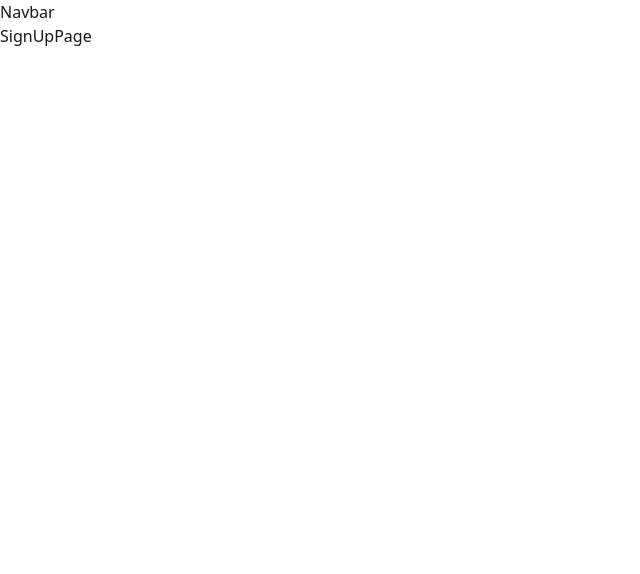
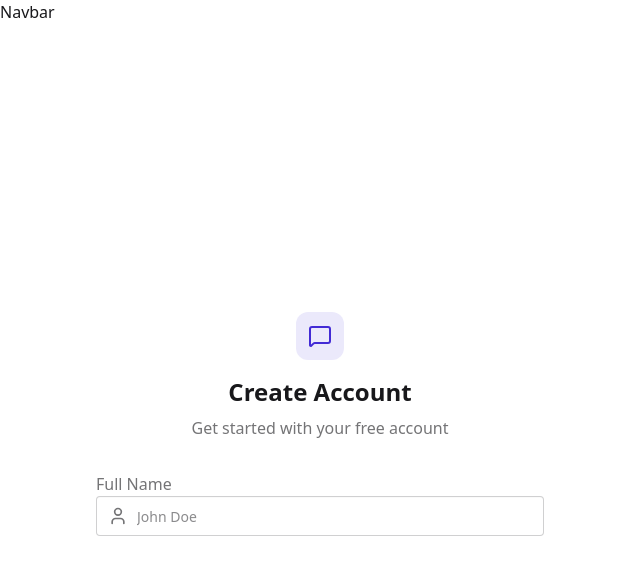
Before and after one commit to EduartePaiva/realtime-chat, a React app in the folder frontend/: page /signup in a window 1280 px wide. Shown: the top 574 px of the page, without its empty margins (0-640 px from the left). Built offline with nearby package versions, Linux system fonts and the light colour scheme; no server answers; the HTML template or start-up script is replaced by a standard one.

Commit message:
building the input page

```diff
--- a/frontend/package.json
+++ b/frontend/package.json
@@ -12,6 +12,7 @@
   "dependencies": {
     "@tailwindcss/vite": "^4.1.17",
     "axios": "^1.13.2",
+    "lucide-react": "^0.554.0",
     "react": "^19.2.0",
     "react-dom": "^19.2.0",
     "react-router": "^7.9.6",
--- a/frontend/src/App.tsx
+++ b/frontend/src/App.tsx
@@ -1,4 +1,4 @@
-import { BrowserRouter, Route, Routes } from "react-router";
+import { BrowserRouter, Navigate, Route, Routes } from "react-router";
 import HomePage from "./pages/home-page.tsx";
 import SignUpPage from "./pages/signup-page.tsx";
 import LoginPage from "./pages/login-page.tsx";
@@ -7,25 +7,32 @@ import ProfilePage from "./pages/profile-page.tsx";
 import Navbar from "./components/navbar.tsx";
 import { useAuthStore } from "./store/use-auth-store.ts";
 import { useEffect } from "react";
+import { Loader } from "lucide-react";
 
 export default function App() {
-  const { authUser, checkAuth } = useAuthStore();
+  const { authUser, checkAuth, isCheckingAuth } = useAuthStore();
 
   useEffect(() => {
     checkAuth();
   }, [checkAuth]);
 
-  console.log(authUser);
+  if (isCheckingAuth && !authUser) {
+    return (
+      <div className="flex items-center justify-center h-screen">
+        <Loader className="size-10 animate-spin" />
+      </div>
+    );
+  }
 
   return (
     <BrowserRouter>
       <Routes>
         <Route element={<Navbar />}>
-          <Route path="/" element={<HomePage />} />
-          <Route path="/signup" element={<SignUpPage />} />
-          <Route path="/login" element={<LoginPage />} />
+          <Route path="/" element={authUser ? <HomePage /> : <Navigate to="/login" />} />
+          <Route path="/signup" element={!authUser ? <SignUpPage /> : <Navigate to="/" />} />
+          <Route path="/login" element={!authUser ? <LoginPage /> : <Navigate to="/" />} />
           <Route path="/settings" element={<SettingsPage />} />
-          <Route path="/profile" element={<ProfilePage />} />
+          <Route path="/profile" element={authUser ? <ProfilePage /> : <Navigate to="/login" />} />
         </Route>
       </Routes>
     </BrowserRouter>
--- a/frontend/src/pages/signup-page.tsx
+++ b/frontend/src/pages/signup-page.tsx
@@ -1,3 +1,61 @@
+import { useState } from "react";
+import { useAuthStore } from "../store/use-auth-store";
+import { MessageSquare, User } from "lucide-react";
+
 export default function SignUpPage() {
-  return <div>SignUpPage</div>;
+  const [showPassword, setShowPassword] = useState();
+
+  const [formData, setFormData] = useState({
+    fullName: "",
+    email: "",
+    password: "",
+  });
+
+  const { isSigningUp, signup } = useAuthStore();
+
+  const validateForm = () => {};
+  const handleSubmit = (e: React.FormEvent<HTMLFormElement>) => {
+    e.preventDefault();
+  };
+
+  return (
+    <div className="min-h-screen grid lg:grid-cols-2">
+      {/* left side */}
+      <div className="flex flex-col  items-center justify-center p-6 sm:p-12">
+        <div className="w-full max-w-md space-y-8">
+          {/* LOGO */}
+          <div className="text-center mb-8">
+            <div className="flex flex-col gap-2 items-center group">
+              <div className="size-12 rounded-xl bg-primary/10 flex items-center justify-center group-hover:bg-primary/20 transition-colors">
+                <MessageSquare className="size-6 text-primary" />
+              </div>
+              <h1 className="text-2xl font-bold mt-2">Create Account</h1>
+              <p className="text-base-content/60">Get started with your free account</p>
+            </div>
+          </div>
+
+          {/* FORM */}
+          <form onSubmit={handleSubmit} className="space-y-6">
+            <div className="form-control">
+              <label className="label">
+                <span className="label-text font-medium">Full Name</span>
+              </label>
+              <div className="relative">
+                <div className="absolute inset-y-0 left-0 pl-3 flex items-center pointer-events-none z-20">
+                  <User className="size-5 text-base-content/60" />
+                </div>
+                <input
+                  type="text"
+                  className={`input input-bordered w-full pl-10`}
+                  placeholder="John Doe"
+                  value={formData.fullName}
+                  onChange={(e) => setFormData({ ...formData, fullName: e.target.value })}
+                />
+              </div>
+            </div>
+          </form>
+        </div>
+      </div>
+    </div>
+  );
 }
--- a/frontend/src/store/use-auth-store.ts
+++ b/frontend/src/store/use-auth-store.ts
@@ -8,6 +8,7 @@ type AuthStore = {
   isUpdatingProfile: boolean;
   isCheckingAuth: boolean;
   checkAuth: () => Promise<void>;
+  signup: () => Promise<void>;
 };
 
 export const useAuthStore = create<AuthStore>((set) => ({
@@ -27,4 +28,5 @@ export const useAuthStore = create<AuthStore>((set) => ({
       set({ isCheckingAuth: false });
     }
   },
+  signup: async () => {},
 }));
```
Also changed, not shown: 1 other file (tests, documents, lock files or other folders).
